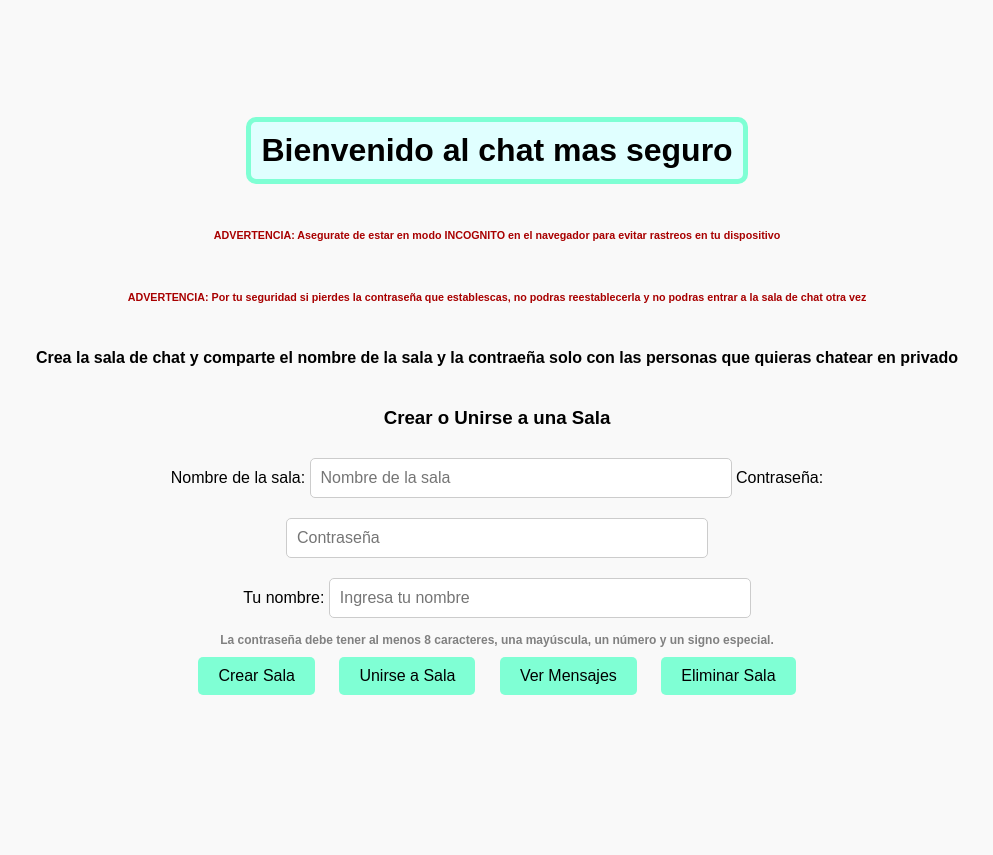
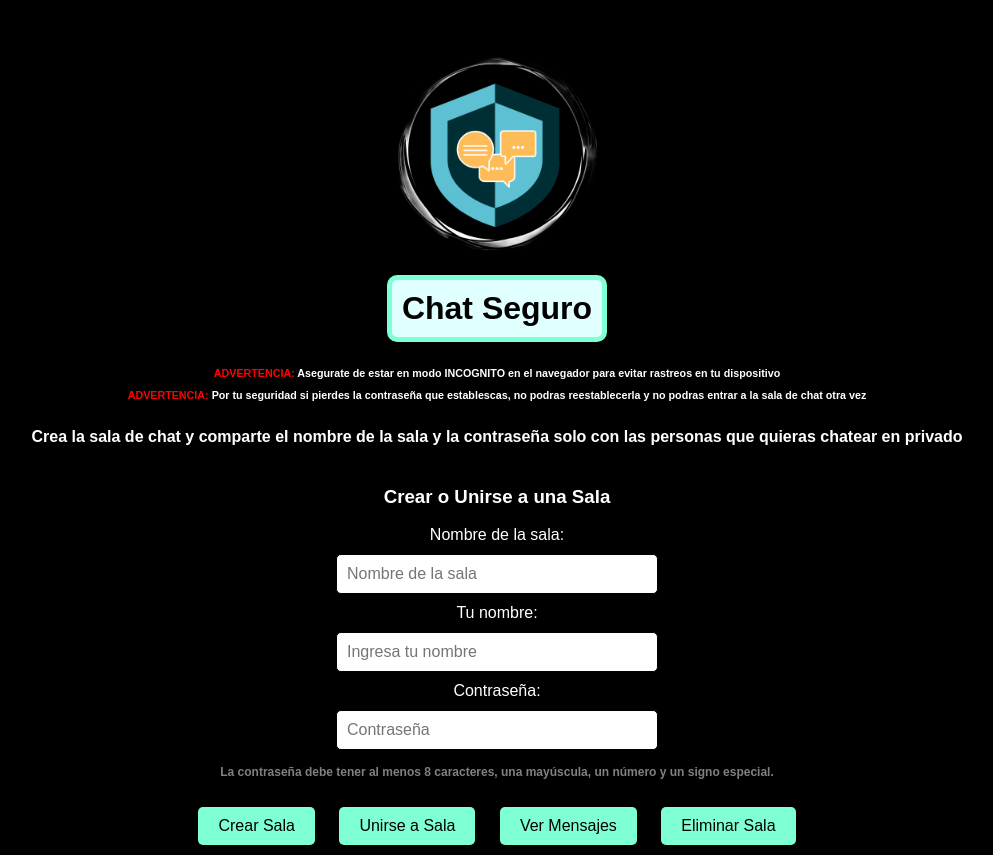
Before and after one commit to santiagomeme/chat-app, a website with bundled scripts: page public/index.html in a window 1280 px wide. Shown: the whole page, without its empty margins (143-1136 px from the left). Before the commit the page ends 800 px from the top, so only its background shows below. Built offline with nearby package versions, Linux system fonts and the light colour scheme.

Commit message:
prueba 26-11-24

```diff
--- a/public/index.html
+++ b/public/index.html
@@ -5,39 +5,50 @@
     <meta name="viewport" content="width=device-width, initial-scale=1">
     <title>Chat Seguro </title>
 
+    <link rel="icon" href="imagenes/favicont.ico" type="image/x-icon">
 
     <link rel="stylesheet" href="style.css">
 
   </head>
   <body>
 
+    <div class="logo"><img class="imgLogo"  src="imagenes/favicont.png" alt="logo" ></div>
 
 
 
-<h1>Bienvenido al chat mas seguro</h1>
+<h1>Chat Seguro</h1>
 <!--
 <h6>Los datos como contraseñas que introduces en este sitio</h6>
 <h6> son solo para la creacion de las salas de chat</h6>
 <h6> no son datos personales o financieros</h6>-->
 
-<h6>ADVERTENCIA:  Asegurate de estar en modo INCOGNITO en el navegador para evitar rastreos en tu dispositivo</h6>
-<h6>ADVERTENCIA:  Por tu seguridad si pierdes la contraseña que establescas, no podras reestablecerla y no podras entrar a la sala de chat otra vez</h6>
+<h6>  <span class="red-text">ADVERTENCIA:</span>
+  Asegurate de estar en modo INCOGNITO en el navegador para evitar rastreos en tu dispositivo</h6>
+<h6>  <span class="red-text">ADVERTENCIA:</span>
+  Por tu seguridad si pierdes la contraseña que establescas, no podras reestablecerla y no podras entrar a la sala de chat otra vez</h6>
 
 
-  <h4>Crea la sala de chat y comparte el nombre de la sala y la contraeña solo con las personas que quieras chatear en privado</h4>
+  <h4>Crea la sala de chat y comparte el nombre de la sala y la contraseña solo con las personas que quieras chatear en privado</h4>
 
 
 <div id="createJoinRoom">
     <h3>Crear o Unirse a una Sala</h3>
     <label for="roomID">Nombre de la sala:</label>
+    <br>
     <input type="text" id="roomID" placeholder="Nombre de la sala">
-
-    <label for="roomPassword">Contraseña:</label>
-    <input type="password" id="roomPassword" placeholder="Contraseña">
     <br>
     <label for="userName">Tu nombre:</label>
+    <br>
     <input type="text" id="userName" placeholder="Ingresa tu nombre">
+    <br>
+    <label for="roomPassword">Contraseña:</label>
+    <br>
+    <input type="password" id="roomPassword" placeholder="Contraseña">
     <small id="passwordFeedback">La contraseña debe tener al menos 8 caracteres, una mayúscula, un número y un signo especial. </small>
+
+    <br>
+
+
     <button id="createRoomBtn">Crear Sala</button>
     <button id="joinRoomBtn">Unirse a Sala</button>
     <button id="showMessagesBtn">Ver Mensajes</button>
--- a/public/style.css
+++ b/public/style.css
@@ -23,7 +23,9 @@ h1{
   color: rgb(0, 0, 0);
 }
 h6{
-  color:rgb(168, 0, 0);
+  color:rgb(255, 255, 255);
+  margin-top: 5px;
+  margin-bottom: 5px;
 }
 
 /* Estilo general para centrar todo el contenido en la pantalla */
@@ -71,8 +73,24 @@ input[type="password"] {
   margin: 10px 0; /* Espaciado vertical */
   padding: 10px;
   font-size: 16px;
-  border: 1px solid #ccc;
+  border: 1px solid #000000;
   border-radius: 5px;
   width: 80%; /* Ancho relativo */
-  max-width: 400px; /* Ancho máximo */
+  max-width: 300px; /* Ancho máximo */
 }
+
+.imgLogo{
+  height: 200px;
+  width: 200px;
+  margin-top: 50px;
+}
+
+
+.red-text {
+  color: red;
+}
+
+body {
+  background-color: black;
+  color: white; /* Cambia el color del texto a blanco para que sea visible */
+}
```
Also changed, not shown: public/imagenes/apple-touch-icon.png (added), public/imagenes/favico.ico (added), public/imagenes/favico.png (added), public/imagenes/favicon-96x96.png (added), public/imagenes/favicon.ico (added), public/imagenes/favicon.svg (added), public/imagenes/favicont.ico (added), public/imagenes/favicont.png (added), public/imagenes/site.webmanifest (added), public/imagenes/web-app-manifest-192x192.png (added), public/imagenes/web-app-manifest-512x512.png (added), 2 other files.
